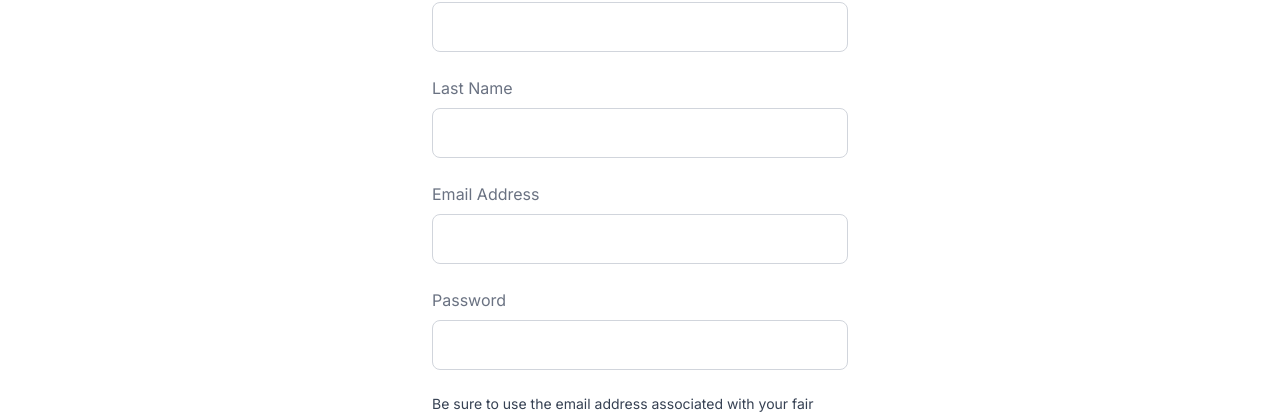
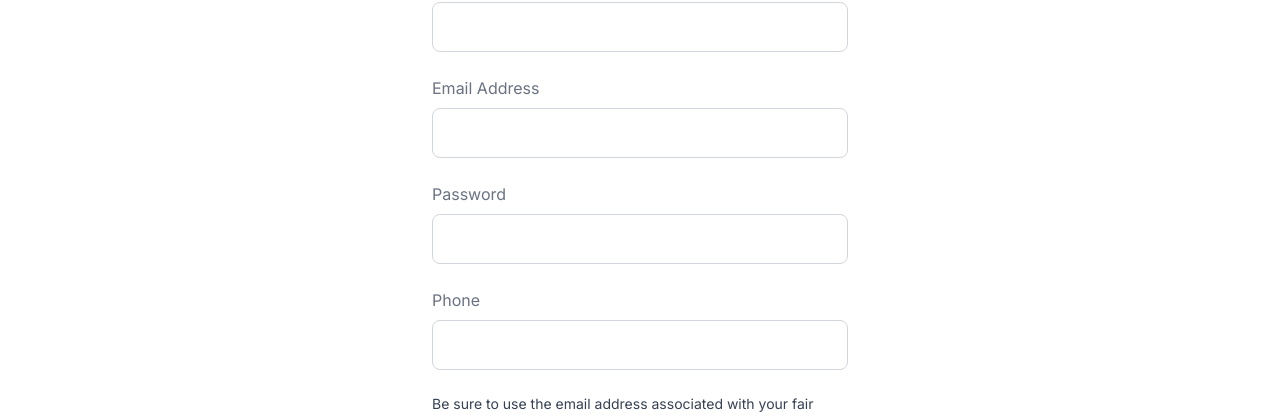
Before and after one commit to Rayhan108/meal-planing, a Next.js app: page /signUp in a window 1280 px wide. Shown: the part 202-618 px from the top of the page. Built offline with nearby package versions, Linux system fonts and the light colour scheme; a web font is replaced by a local one; what @ant-design/nextjs-registry would draw is missing.

Commit message:
add signup

```diff
--- a/src/app/(MainLayout)/signUp/page.tsx
+++ b/src/app/(MainLayout)/signUp/page.tsx
@@ -5,12 +5,16 @@ import type React from "react"
 import { useState } from "react"
 import Link from "next/link"
 import styles from "@/app/styles.module.css"
+import { useRegisterUserMutation } from "@/redux/feature/auth/authApi"
+import { useRouter } from "next/navigation"
+import toast from "react-hot-toast"
 const SignUpPage=()=> {
+  const router = useRouter();
   const [formData, setFormData] = useState({
-    firstName: "",
-    lastName: "",
+    name: "",
     email: "",
     password: "",
+    phone: "",
   })
 
   const handleChange = (e: React.ChangeEvent<HTMLInputElement>) => {
@@ -20,11 +24,28 @@ const SignUpPage=()=> {
       [name]: value,
     }))
   }
-
-  const handleSubmit = (e: React.FormEvent) => {
+  const [registerUser] = useRegisterUserMutation();
+  const handleSubmit = async(e: React.FormEvent<HTMLFormElement>) => {
     e.preventDefault()
     // Handle form submission logic here
     console.log("Form submitted:", formData)
+    try{
+      const userInfo = {
+          name: formData.name,
+          email: formData.email,
+          password: formData.password,
+          phone:formData.phone
+        };
+      //   console.log("user info", userInfo);
+        const res = await registerUser(userInfo).unwrap();
+          // console.log(res);
+        toast.success(res?.message);
+        router.push("/login");
+   // eslint-disable-next-line @typescript-eslint/no-explicit-any
+   }catch(err :any){
+      toast.error(err?.data?.message)
+      // console.log(err);
+   }
   }
 
   return (
@@ -38,29 +59,16 @@ const SignUpPage=()=> {
           </label>
           <input
             type="text"
-            id="firstName"
-            name="firstName"
-            value={formData.firstName}
+            id="name"
+            name="name"
+            value={formData.name}
             onChange={handleChange}
             className="w-full border border-gray-300 rounded-lg p-3 focus:outline-none focus:ring-2 focus:ring-pink-200"
             required
           />
         </div>
 
-        <div className="space-y-2">
-          <label htmlFor="lastName" className="block text-gray-500">
-            Last Name
-          </label>
-          <input
-            type="text"
-            id="lastName"
-            name="lastName"
-            value={formData.lastName}
-            onChange={handleChange}
-            className="w-full border border-gray-300 rounded-lg p-3 focus:outline-none focus:ring-2 focus:ring-pink-200"
-            required
-          />
-        </div>
+
 
         <div className="space-y-2">
           <label htmlFor="email" className="block text-gray-500">
@@ -91,7 +99,20 @@ const SignUpPage=()=> {
             required
           />
         </div>
-
+        <div className="space-y-2">
+          <label htmlFor="lastName" className="block text-gray-500">
+           Phone
+          </label>
+          <input
+            type="text"
+            id="phone"
+            name="phone"
+            value={formData.phone}
+            onChange={handleChange}
+            className="w-full border border-gray-300 rounded-lg p-3 focus:outline-none focus:ring-2 focus:ring-pink-200"
+            required
+          />
+        </div>
         <div className={`text-sm text-gray-700 space-y-2 ${styles.fontInter}`}>
           <p>Be sure to use the email address associated with your fair
           <br/>Any questions? Contact your sales representative</p>
--- a/src/app/components/shared/Navbar.tsx
+++ b/src/app/components/shared/Navbar.tsx
@@ -27,7 +27,7 @@ export default function Navbar() {
   const isCustomer = user?.role==="customer";
   const showDrawer = () => setOpen(true);
   const onClose = () => setOpen(false);
-// console.log(isCustomer);
+console.log(user);
   const dispatch = useAppDispatch();
   const handleLogout = () => {
     dispatch(logout());
```
